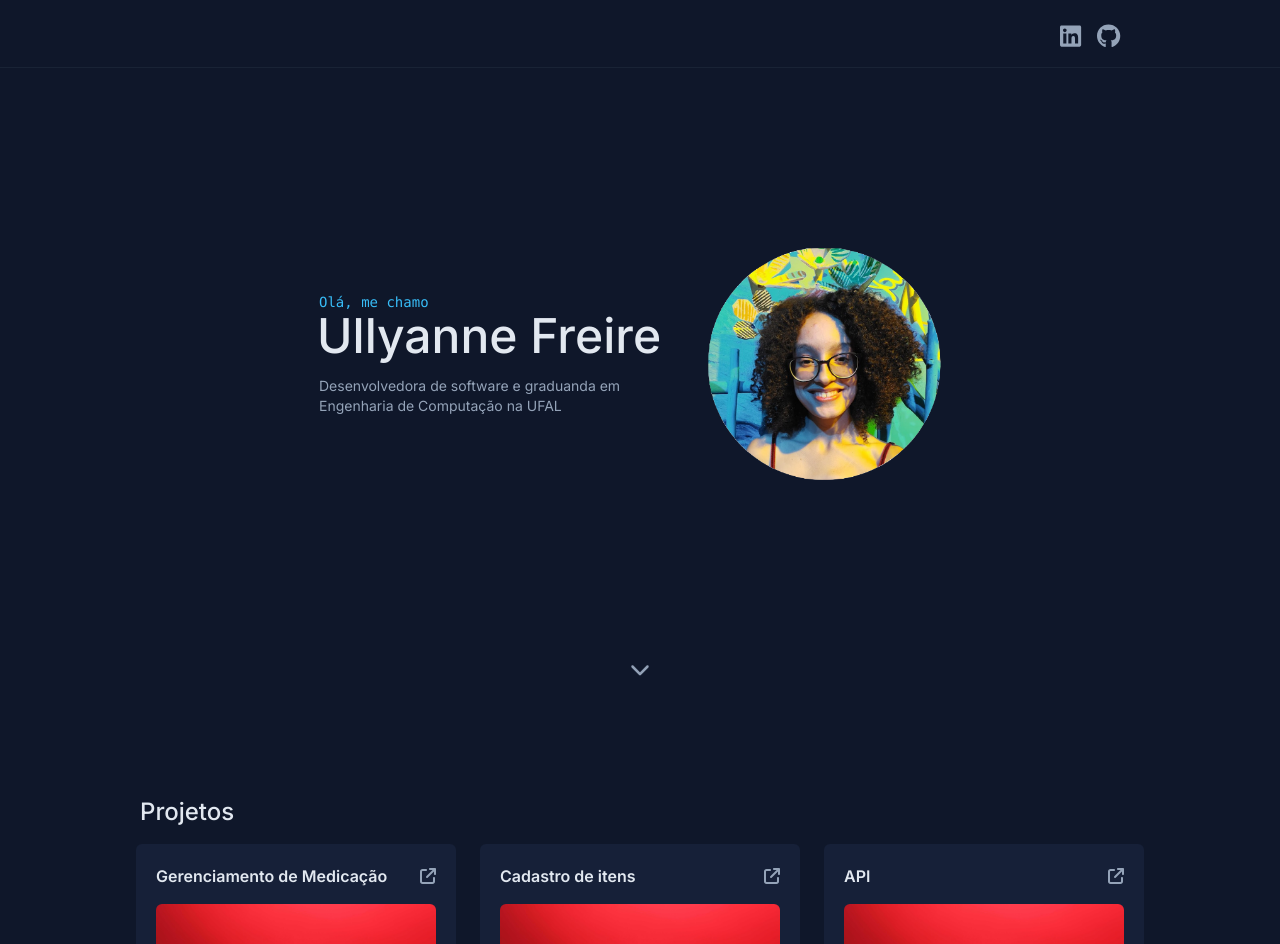
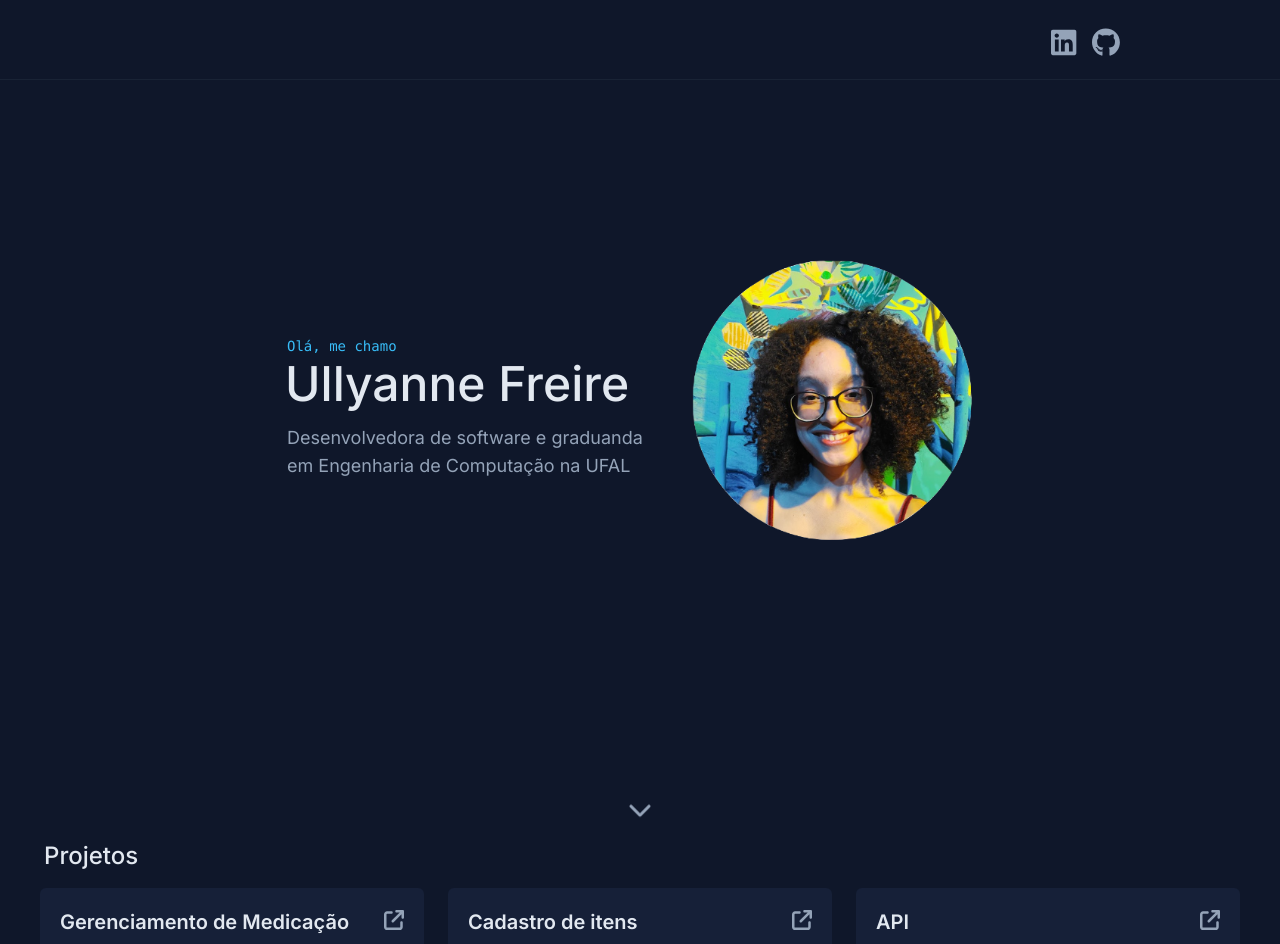
Before and after one commit to ullyanne/portfolio, a React (Vite) app: page / in a window 1280 px wide. Shown: the top 944 px of the page. Built offline with nearby package versions, Linux system fonts and the light colour scheme.

Commit message:
Ajusta tamanho e fonte dos componentes

```diff
--- a/src/components/Navbar.tsx
+++ b/src/components/Navbar.tsx
@@ -4,16 +4,16 @@ import { FontAwesomeIcon } from "@fortawesome/react-fontawesome";
 export function Navbar() {
   return (
     <>
-      <nav className="flex justify-end bg-slate-900 py-4 border-b border-slate-800/70 ">
+      <nav className="flex justify-end bg-slate-900 py-5 border-b border-slate-800/70 ">
         <ul className="flex flex-row gap-4 me-40 mt-2 text-slate-400 ">
           <li className="hover:text-slate-300 transition ease-in-out">
             <a target="_blank" href="https://www.linkedin.com/in/ullyanne-patriota/">
-              <FontAwesomeIcon icon={faLinkedin} font-size="1.51em" />
+              <FontAwesomeIcon icon={faLinkedin} font-size="1.81em" />
             </a>
           </li>
           <li className="hover:text-slate-300 transition ease-in-out">
             <a target="_blank" href="https://github.com/ullyanne/">
-              <FontAwesomeIcon icon={faGithub} font-size="1.5em" />
+              <FontAwesomeIcon icon={faGithub} font-size="1.8em" />
             </a>
           </li>
         </ul>
--- a/src/components/Presentation.tsx
+++ b/src/components/Presentation.tsx
@@ -4,19 +4,19 @@ import img from '../assets/profile-picture.png'
 
 export function Presentation() {
   return (
-    <div className="h-[95vh] md:h-[45vh] lg:h-[71vh] xl:h-[71vh] min-[2679px]:h-[45vh]">
+    <div className="h-[95vh] md:h-[45vh] lg:h-[71vh] xl:h-[75vh] min-[2679px]:h-[45vh]">
       <header className="md:mt-40 flex justify-center flex-wrap md:px-2 px-4">
-        <div className="max-w-[370px] pt-16">
+        <div className="max-w-[370px] pt-24">
           <h2 className="text-sm font-mono text-sky-400">Olá, me chamo</h2>
-          <h1 className="text-5xl font-medium -ml-0.5 text-slate-200">Ullyanne Freire</h1>
-          <p className="mt-4 text-sm">Desenvolvedora de software e graduanda em Engenharia de Computação na UFAL</p>
+          <h1 className="text-5xl font-medium -ml-0.5 text-slate-200 mt-1">Ullyanne Freire</h1>
+          <p className="mt-4 text-lg">Desenvolvedora de software e graduanda em Engenharia de Computação na UFAL</p>
         </div>
-        <img src={img} alt="Ullyanne Freire" className='object-scale-down w-60 m-4' />
+        <img src={img} alt="Ullyanne Freire" className='object-scale-down w-72 m-4 ml-8' />
       </header>
 
-      <div className="flex justify-center mt-24 md:mt-6 lg:mt-40">
+      <div className="flex justify-center mt-24 md:mt-6 lg:mt-60">
         <a href="#Projetos">
-          <FontAwesomeIcon className="animate-bounce" icon={faChevronDown} size="lg" />
+          <FontAwesomeIcon className="animate-bounce" icon={faChevronDown} size="xl" />
         </a>
       </div>
     </div>
--- a/src/components/ProjectCard.tsx
+++ b/src/components/ProjectCard.tsx
@@ -11,15 +11,15 @@ export interface ProjectCardProps {
 
 export function ProjectCard({ id, title, description, technologies }: ProjectCardProps) {
   return (
-    <button className="select-text rounded-md outline-none focus:ring-2 focus:ring-sky-300/80 focus-visible:ring-sky-300/80 text-left bg-[#162038] space-y-4 p-5 max-w-80 h-auto ">
+    <button className="select-text rounded-md outline-none focus:ring-2 focus:ring-sky-300/80 focus-visible:ring-sky-300/80 text-left bg-[#162038] space-y-4 p-5 max-w-96 h-auto ">
       <div className='flex justify-between'>
-        <h3 className="text-md font-semibold text-slate-200">{title}</h3>
+        <h3 className="text-xl font-semibold text-slate-200">{title}</h3>
         <a target="_blank" className="hover:text-slate-300 transition ease-in-out focus-visible:ring-sky-300/80 focus:ring-2 outline-none" href="">
-          <FontAwesomeIcon icon={faArrowUpRightFromSquare} />
+          <FontAwesomeIcon icon={faArrowUpRightFromSquare} size='lg'/>
         </a>
       </div>
       <img className="rounded-md" src={img} alt="Café" />
-      <p className="text-sm h-28">{description}</p>
+      <p className="text-base h-28">{description}</p>
       <div>
         <ul className="text-sm flex gap-3 items-center flex-wrap">
           {technologies.map((tech, i) => {
--- a/src/components/Projects.tsx
+++ b/src/components/Projects.tsx
@@ -13,8 +13,8 @@ export function Projects({ projects }: ProjectsProps) {
           <h2 id="Projetos" className='text-2xl font-medium text-slate-200 pl-4 pb-4'>Projetos</h2>
 
           <div className='grid grid-cols-1 md:grid-cols-2 lg:grid-cols-3 gap-6 grid-flow-row px-3'>
-            {projects.map(project => {
-              return <ProjectCard {...project} />
+            {projects.map((project, i) => {
+              return <ProjectCard key={i} {...project} />
             })}
           </div>
         </div>
```
